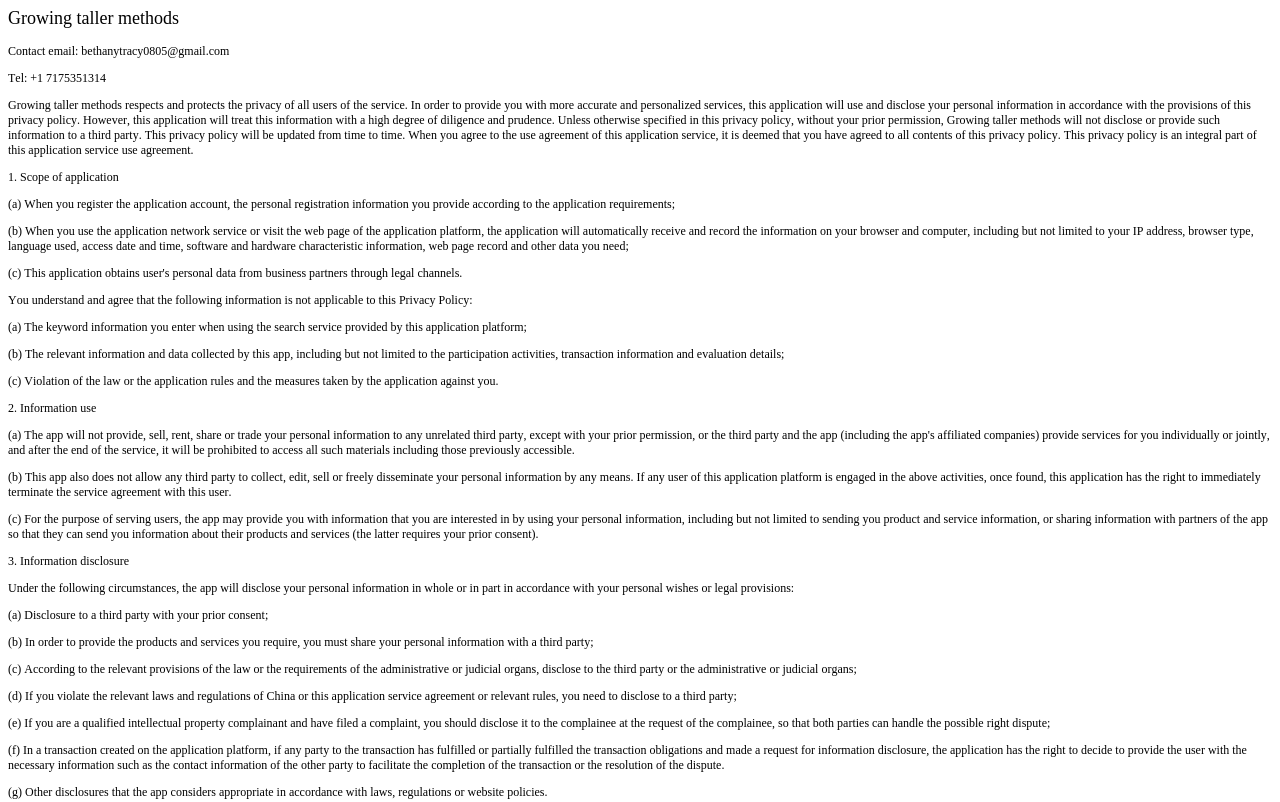
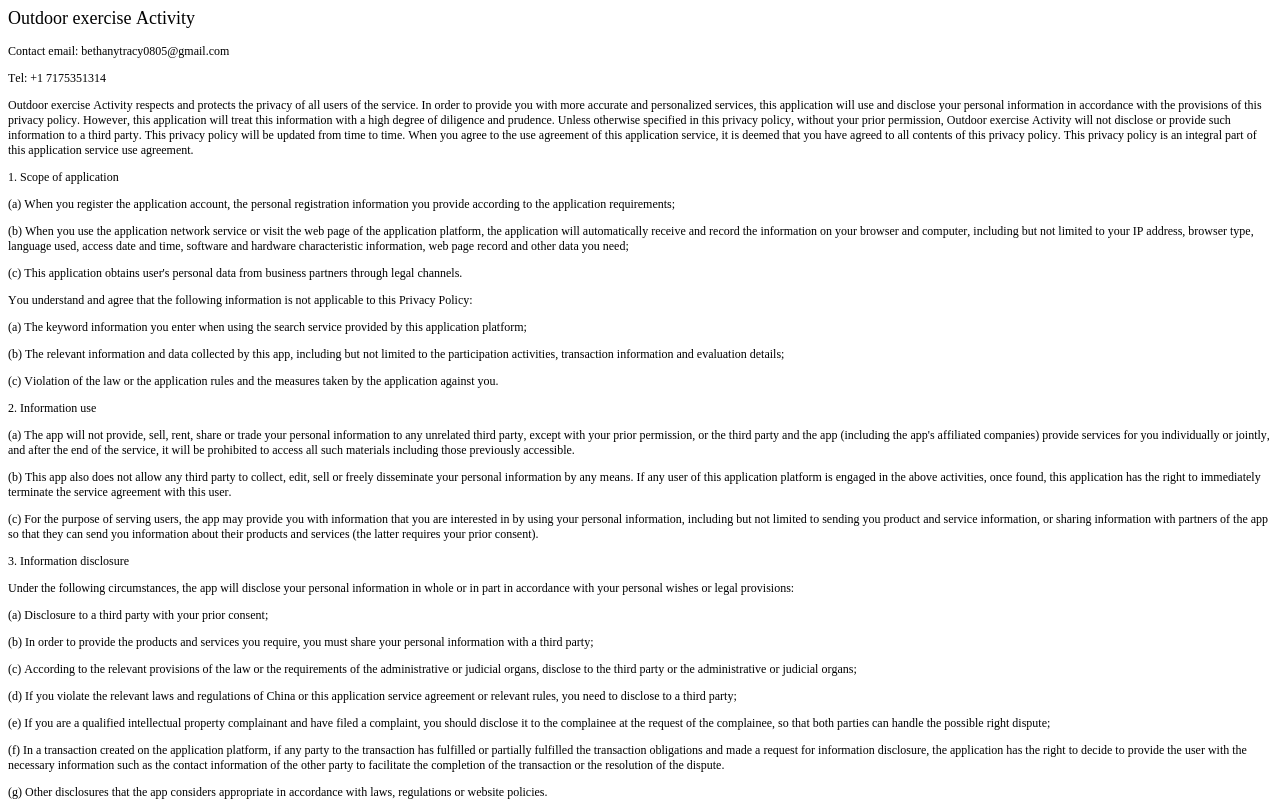
Before and after one commit to zhikuanshu/gynk, a plain HTML site: page index.html in a window 1280 px wide. Shown: the top 802 px of the page. Drawn offline with Linux system fonts and the light colour scheme.

Commit message:
Update index.html

```diff
--- a/index.html
+++ b/index.html
@@ -12,10 +12,10 @@
   </style>
 </head>
 <body>
-<h2 style="margin: 0.0px 0.0px 14.9px 0.0px; font: 18.0px 'Songti SC'; color: #000000; -webkit-text-stroke: #000000"><span class="s1">Growing taller methods</span></h2>
+<h2 style="margin: 0.0px 0.0px 14.9px 0.0px; font: 18.0px 'Songti SC'; color: #000000; -webkit-text-stroke: #000000"><span class="s1">Outdoor exercise Activity</span></h2>
 <p class="p2"><span class="s1">Contact email: bethanytracy0805@gmail.com</span></p>
 <p class="p2"><span class="s1">Tel: +1 7175351314</span></p>
-<p class="p2"><span class="s1">Growing taller methods respects and protects the privacy of all users of the service. In order to provide you with more accurate and personalized services, this application will use and disclose your personal information in accordance with the provisions of this privacy policy. However, this application will treat this information with a high degree of diligence and prudence. Unless otherwise specified in this privacy policy, without your prior permission, Growing taller methods will not disclose or provide such information to a third party. This privacy policy will be updated from time to time. When you agree to the use agreement of this application service, it is deemed that you have agreed to all contents of this privacy policy. This privacy policy is an integral part of this application service use agreement.</span></p>
+<p class="p2"><span class="s1">Outdoor exercise Activity respects and protects the privacy of all users of the service. In order to provide you with more accurate and personalized services, this application will use and disclose your personal information in accordance with the provisions of this privacy policy. However, this application will treat this information with a high degree of diligence and prudence. Unless otherwise specified in this privacy policy, without your prior permission, Outdoor exercise Activity will not disclose or provide such information to a third party. This privacy policy will be updated from time to time. When you agree to the use agreement of this application service, it is deemed that you have agreed to all contents of this privacy policy. This privacy policy is an integral part of this application service use agreement.</span></p>
 <p class="p2"><span class="s1">1. Scope of application</span></p>
 <p class="p2"><span class="s1">(a) When you register the application account, the personal registration information you provide according to the application requirements;</span></p>
 <p class="p2"><span class="s1">(b) When you use the application network service or visit the web page of the application platform, the application will automatically receive and record the information on your browser and computer, including but not limited to your IP address, browser type, language used, access date and time, software and hardware characteristic information, web page record and other data you need;</span></p>
```
